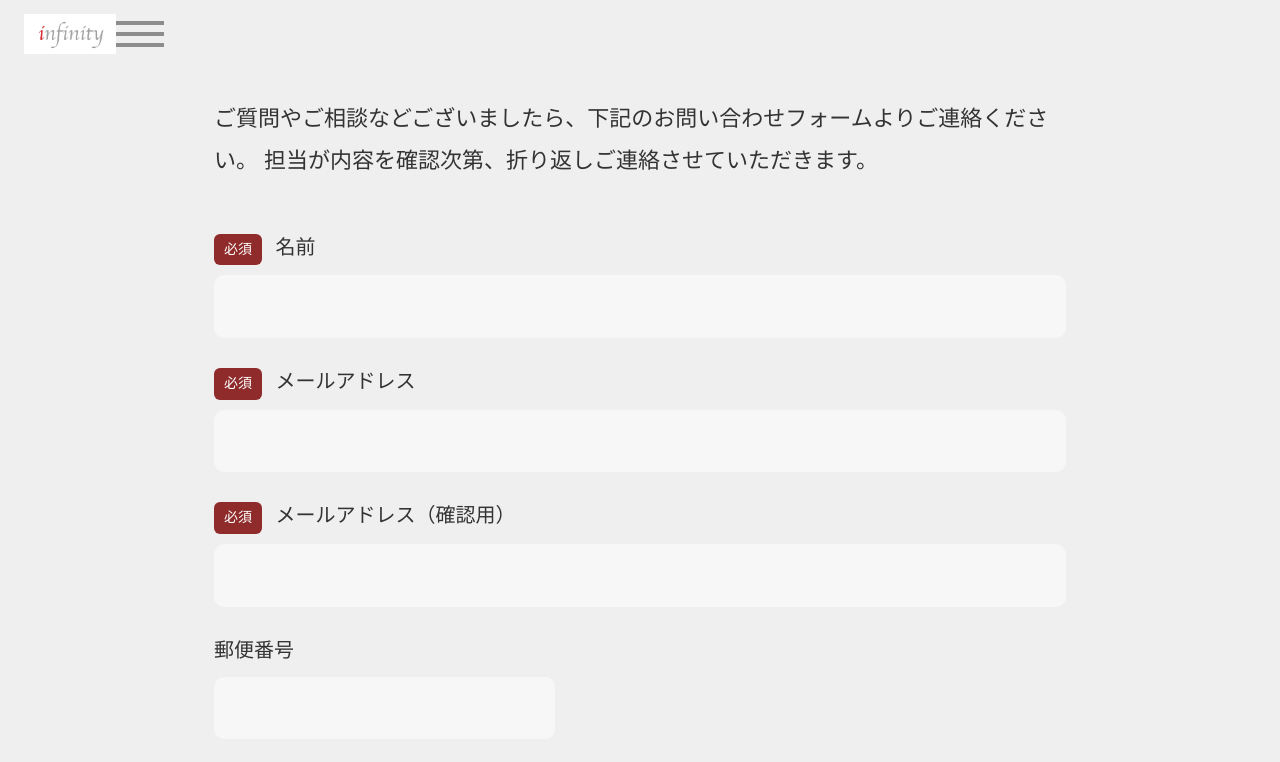
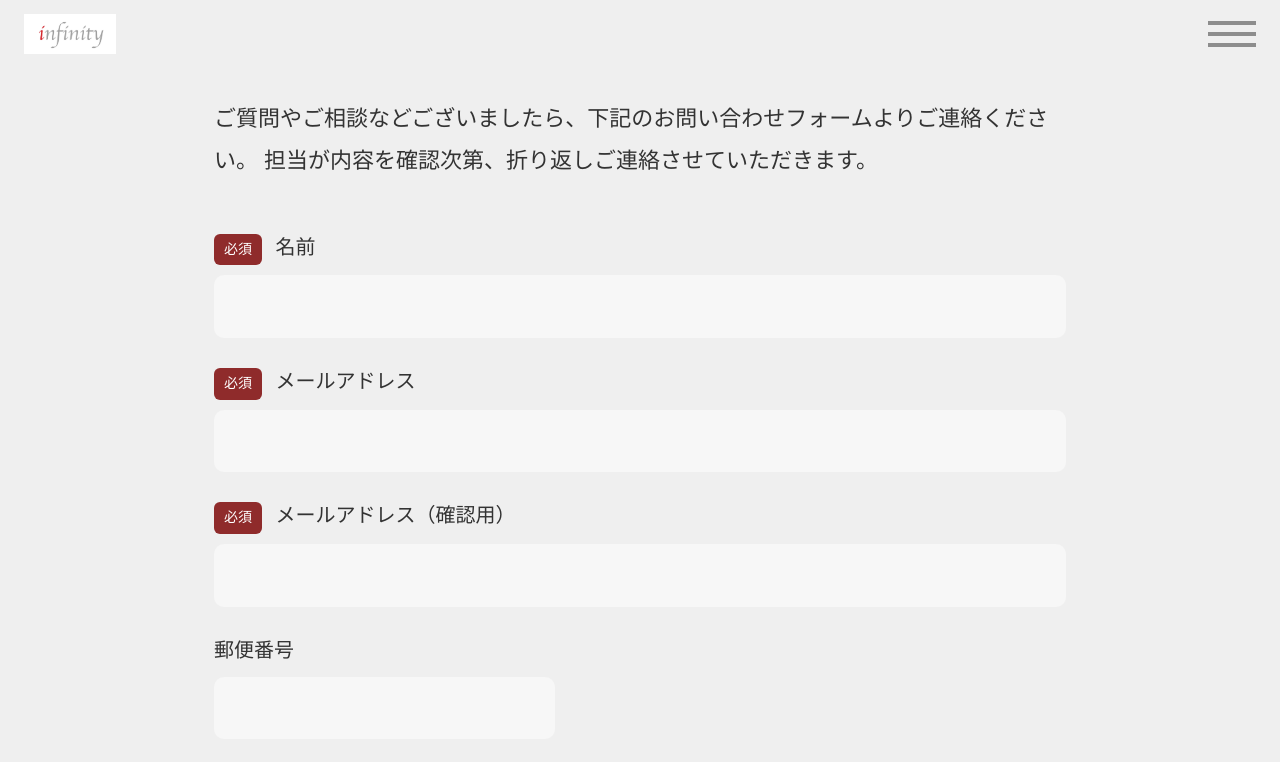
Before and after one commit to Nxstairs/my-site, a plain HTML site: page contact.html in a window 1280 px wide. Shown: the top 762 px of the page. Drawn offline with Linux system fonts and the light colour scheme.

Commit message:
update page

```diff
--- a/contact.html
+++ b/contact.html
@@ -11,13 +11,13 @@
 <header class="law-header">
   <div class="law-header-inner">
 
-  <!-- ロゴ -->
-  <div class="logo">
-    <a href="index.html">
-      <img src="images/logo.jpg" alt="INFINITY">
-    </a>
+    <div class="logo">
+      <a href="index.html">
+        <img src="images/logo.jpg" alt="INFINITY">
+      </a>
+    </div>
 
-    <button class="law-menu-toggle" id="menuToggle">
+    <button class="law-menu-toggle" id="menuToggle" aria-label="メニューを開く">
       <span></span>
       <span></span>
       <span></span>
@@ -33,6 +33,7 @@
         <li><a href="law.html">特商法表記</a></li>
       </ul>
     </nav>
+
   </div>
 </header>
 
```
Also changed, not shown: carypto.html (+2 -1 lines), law.html (+3 -2 lines), news.html (+3 -1 lines).
